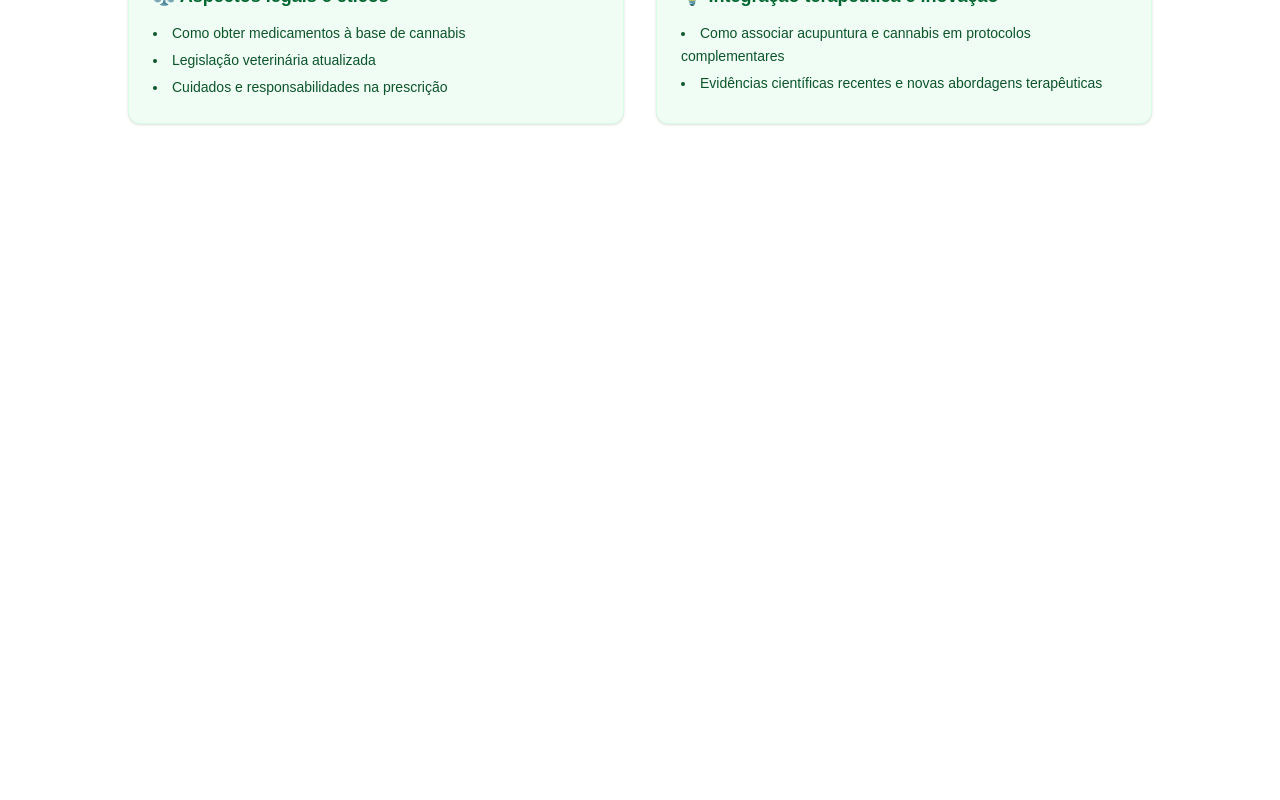
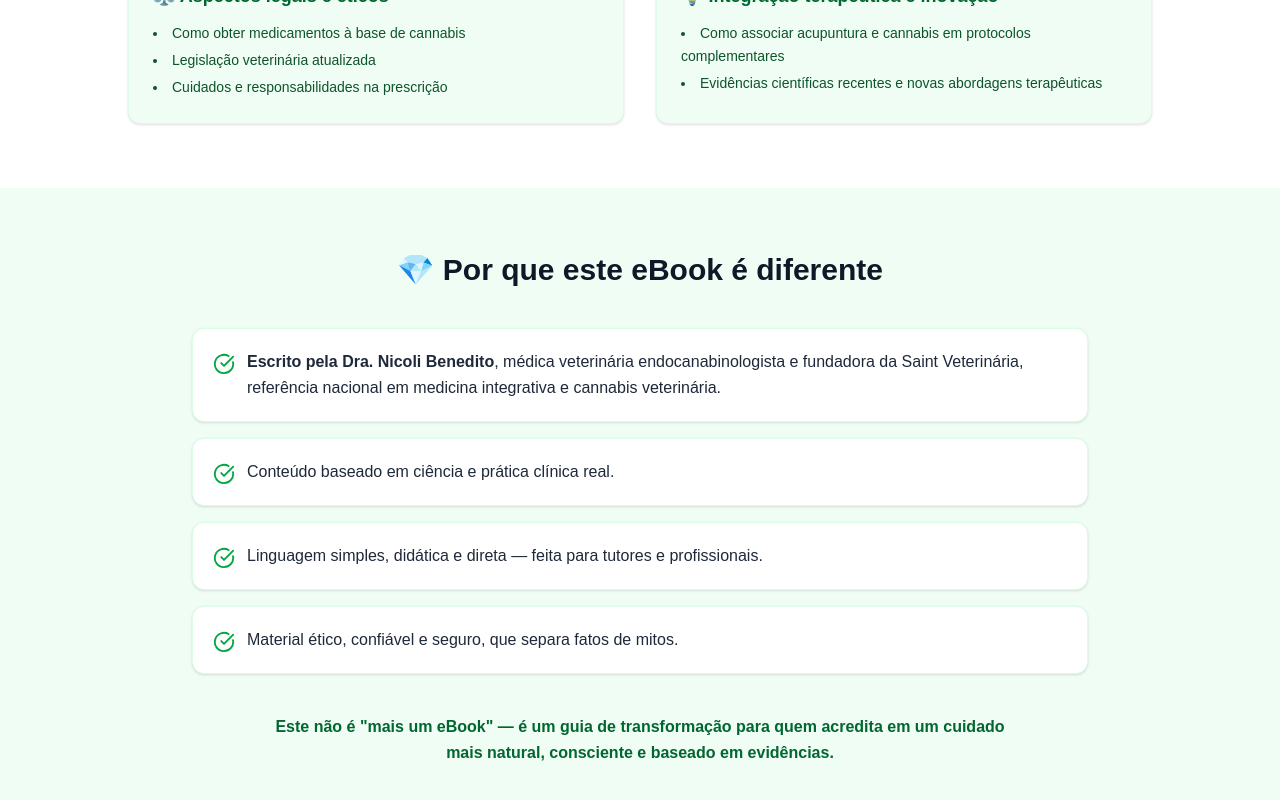
Before and after one commit to yes-pripri/saint-vet, a Next.js app: page / in a window 1280 px wide. Shown: the part 2082-2882 px from the top of the page. Before the commit the page ends 2270 px from the top, so only its background shows below. Built offline with nearby package versions, Linux system fonts and the light colour scheme.

Commit message:
feat: add ebookDifferenceSection

```diff
--- a/src/app/page.tsx
+++ b/src/app/page.tsx
@@ -3,6 +3,7 @@ import { Hero } from "@/components /hero";
 import CannabisSection from "@/components /cannabisSection";
 import { EbookSection } from "@/components /ebookSection";
 import { EbookLearningSection } from "@/components /ebookLearningSection"
+import { EbookDifferenceSection } from "@/components /ebookDifferenceSection";
 
 export default function Home() {
   return (
@@ -11,8 +12,7 @@ export default function Home() {
       <CannabisSection />
       <EbookSection />
       <EbookLearningSection />
-
-
+      <EbookDifferenceSection />
     </main>
 
   );
--- /dev/null
+++ b/src/components /ebookDifferenceSection.tsx
@@ -0,0 +1,53 @@
+
+import React from "react";
+import { CheckCircle } from "lucide-react";
+
+export function EbookDifferenceSection() {
+  return (
+    <section className="bg-green-50 py-16 px-6 text-center">
+      <h2 className="text-3xl font-bold text-gray-900 mb-10">
+        <span className="text-cyan-500">💎</span> Por que este eBook é diferente
+      </h2>
+
+      <div className="max-w-4xl mx-auto flex flex-col gap-4">
+        {/* Item 1 */}
+        <div className="bg-white rounded-xl border border-green-100 shadow-sm p-5 flex items-start gap-3 text-left hover:shadow-md transition">
+          <CheckCircle className="text-green-600 flex-shrink-0 mt-1" size={22} />
+          <p className="text-gray-800 text-base leading-relaxed">
+            <strong>Escrito pela Dra. Nicoli Benedito</strong>, médica veterinária endocanabinologista e fundadora da
+            Saint Veterinária, referência nacional em medicina integrativa e cannabis veterinária.
+          </p>
+        </div>
+
+        {/* Item 2 */}
+        <div className="bg-white rounded-xl border border-green-100 shadow-sm p-5 flex items-start gap-3 text-left hover:shadow-md transition">
+          <CheckCircle className="text-green-600 flex-shrink-0 mt-1" size={22} />
+          <p className="text-gray-800 text-base leading-relaxed">
+            Conteúdo baseado em ciência e prática clínica real.
+          </p>
+        </div>
+
+        {/* Item 3 */}
+        <div className="bg-white rounded-xl border border-green-100 shadow-sm p-5 flex items-start gap-3 text-left hover:shadow-md transition">
+          <CheckCircle className="text-green-600 flex-shrink-0 mt-1" size={22} />
+          <p className="text-gray-800 text-base leading-relaxed">
+            Linguagem simples, didática e direta — feita para tutores e profissionais.
+          </p>
+        </div>
+
+        {/* Item 4 */}
+        <div className="bg-white rounded-xl border border-green-100 shadow-sm p-5 flex items-start gap-3 text-left hover:shadow-md transition">
+          <CheckCircle className="text-green-600 flex-shrink-0 mt-1" size={22} />
+          <p className="text-gray-800 text-base leading-relaxed">
+            Material ético, confiável e seguro, que separa fatos de mitos.
+          </p>
+        </div>
+      </div>
+
+      <p className="text-green-800 font-semibold mt-10 max-w-3xl mx-auto leading-relaxed">
+        Este não é "mais um eBook" — é um guia de transformação para quem acredita em um
+        cuidado mais natural, consciente e baseado em evidências.
+      </p>
+    </section>
+  );
+}
```
